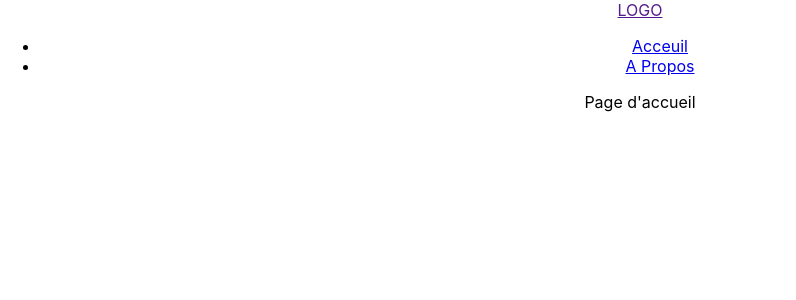
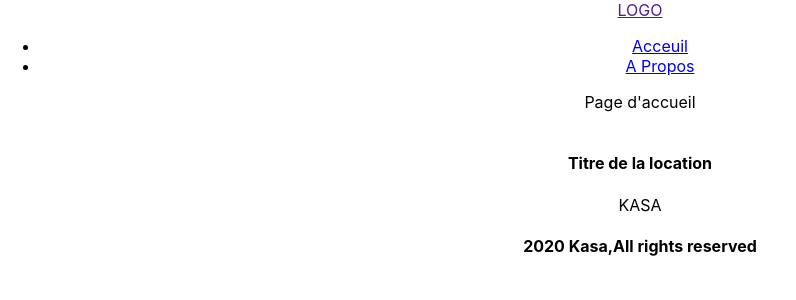
Before and after one commit to JoachimSamuel/Kasa, a React (Create React App) app in the folder tuto__react/: page / in a window 1280 px wide. Shown: the top 300 px of the page, without its empty margins (0-796 px from the left). Built offline with nearby package versions, Linux system fonts and the light colour scheme.

Commit message:
Création de l'élément footer

```diff
--- a/tuto__react/src/App.js
+++ b/tuto__react/src/App.js
@@ -8,7 +8,9 @@ import Error from "./Components/Eror/404";
 import APropos  from "./Components/A Propos/A propos";
 
 
+
 import Navbar from './Components/Header/navbar';
+import Footer from './Components/footer/footer';
 
 
 
@@ -22,6 +24,7 @@ function App(){
         <Route path='*' element={<Error />} />
         <Route path='/A-Propos' element={<APropos />} />
       </Routes>
+      <Footer />
     </div>
   )
 }
--- a/tuto__react/src/Components/Home/Home.js
+++ b/tuto__react/src/Components/Home/Home.js
@@ -1,9 +1,13 @@
+import React from "react";
+import Carte from './carte';
+
 const Home = () => {
-    return (
-        <div>
-        Page d'accueil
-        </div >
-      );
-}
+  return (
+    <div>
+      Page d'accueil
+      <Carte /> {/* Utiliser le composant Carte avec une majuscule */}
+    </div>
+  );
+};
 
-export default Home ;
+export default Home;
--- a/tuto__react/src/Components/Home/carte.js
+++ b/tuto__react/src/Components/Home/carte.js
@@ -0,0 +1,23 @@
+import React from "react";
+
+
+ function carte() {
+
+    // state (état, données)
+
+    //comportements
+
+    //return (render)
+    return (
+        <div>
+            <div>
+                <div>
+                    <img src=""></img>
+                    <h4>Titre de la location</h4>
+                </div>
+            </div>
+        </div>
+
+    )
+}
+export default carte;
--- /dev/null
+++ b/tuto__react/src/Components/footer/footer.js
@@ -0,0 +1,21 @@
+import React from "react";
+
+
+function Footer() {
+
+    // state (état, données)
+
+    //comportements
+
+    //return (render)
+    return (
+        <div>
+             <div>
+                <div>KASA</div>
+                <h4>2020 Kasa,All rights reserved</h4>
+            </div>
+        </div>
+
+    )
+}
+export default Footer;
```
Also changed, not shown: tuto__react/src/Components/Eror/404.js (+3 -4 lines).
